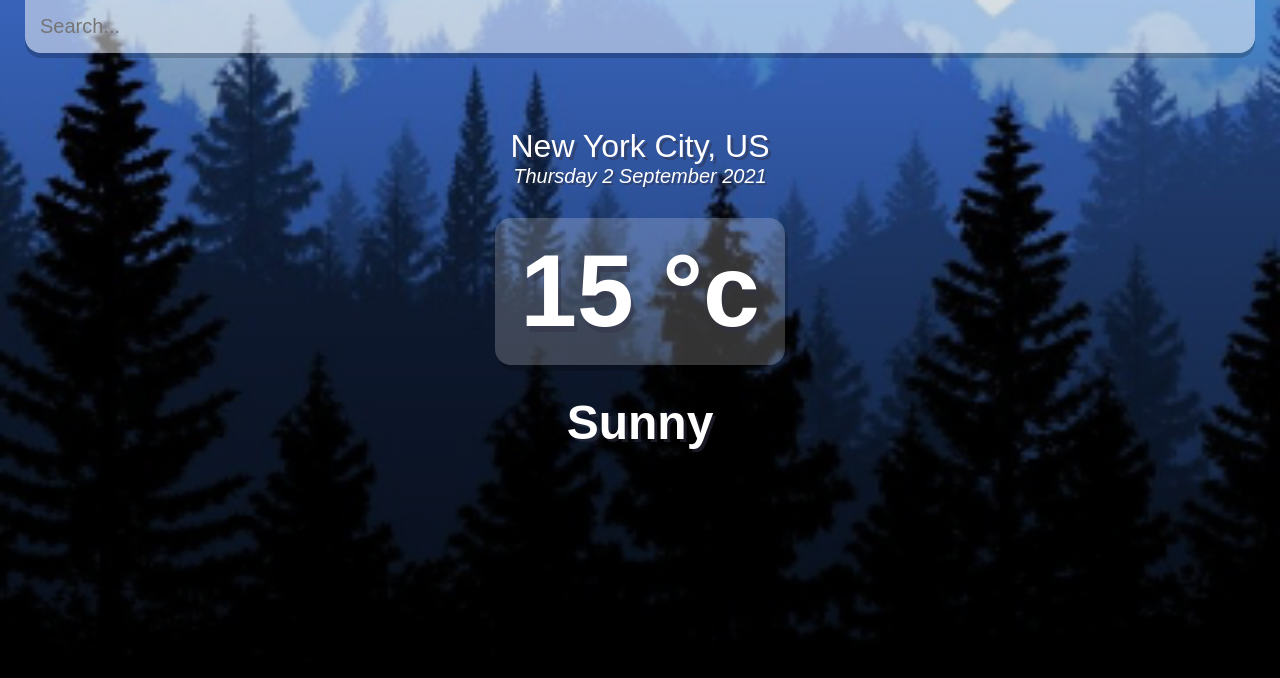
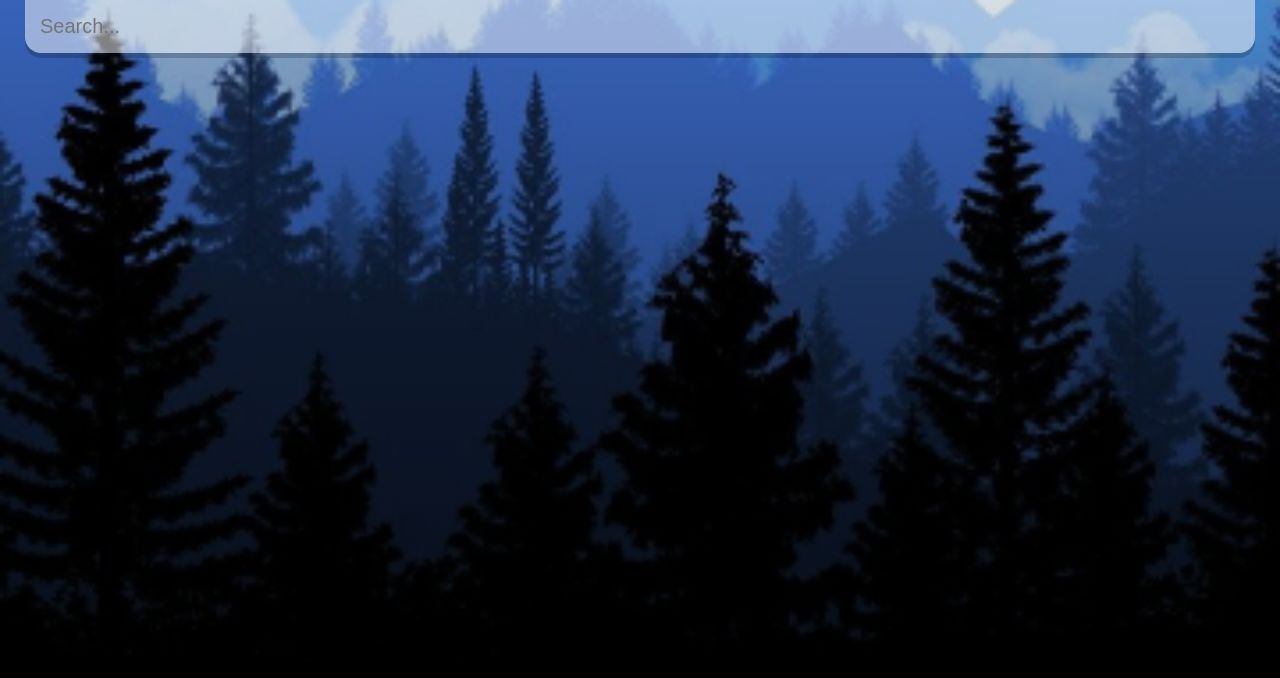
Before and after one commit to rociogarrido/weather-app, a React (Create React App) app: page / in a window 1280 px wide. Shown: the top 678 px of the page. Built offline with nearby package versions, Linux system fonts and the light colour scheme.

Commit message:
add onChange event and Math.round functionality

```diff
--- a/src/App.js
+++ b/src/App.js
@@ -9,11 +9,12 @@
   const [query, setQuery] = useState("");
   const [weather, setWeather] = useState({});
 
-  const search = (e) => {
-    if (e.key === "Enter") {
+  const search = (evt) => {
+    if (evt.key === "Enter") {
       fetch(`${api.base}weather?q=${query}&units=metric&APPID=${api.key}`)
         .then((res) => res.json())
         .then((result) => {
+          console.log(result);
           setWeather(result);
           setQuery("");
         });
@@ -57,16 +58,31 @@
     <div className="app">
       <main>
         <div className="search-box">
-          <input className="search-bar" type="text" placeholder="Search..." />
+          <input
+            className="search-bar"
+            type="text"
+            placeholder="Search..."
+            onChange={(e) => setQuery(e.target.value)}
+            value={query}
+            onKeyPress={search}
+          />
         </div>
-        <div className="location-box">
-          <div className="location">New York City, US</div>
-          <div className="date">{dateBuilder(new Date())}</div>
-        </div>
-        <div className="weather-box">
-          <div className="temp">15 °c</div>
-          <div className="weather">Sunny</div>
-        </div>
+        {typeof weather.main != "undefined" ? (
+          <div>
+            <div className="location-box">
+              <div className="location">
+                {weather.name}, {weather.sys.country}
+              </div>
+              <div className="date">{dateBuilder(new Date())}</div>
+            </div>
+            <div className="weather-box">
+              <div className="temp">{Math.round(weather.main.temp)}°c</div>
+              <div className="weather">{weather.weather[0].main}</div>
+            </div>
+          </div>
+        ) : (
+          ""
+        )}
       </main>
     </div>
   );
```
